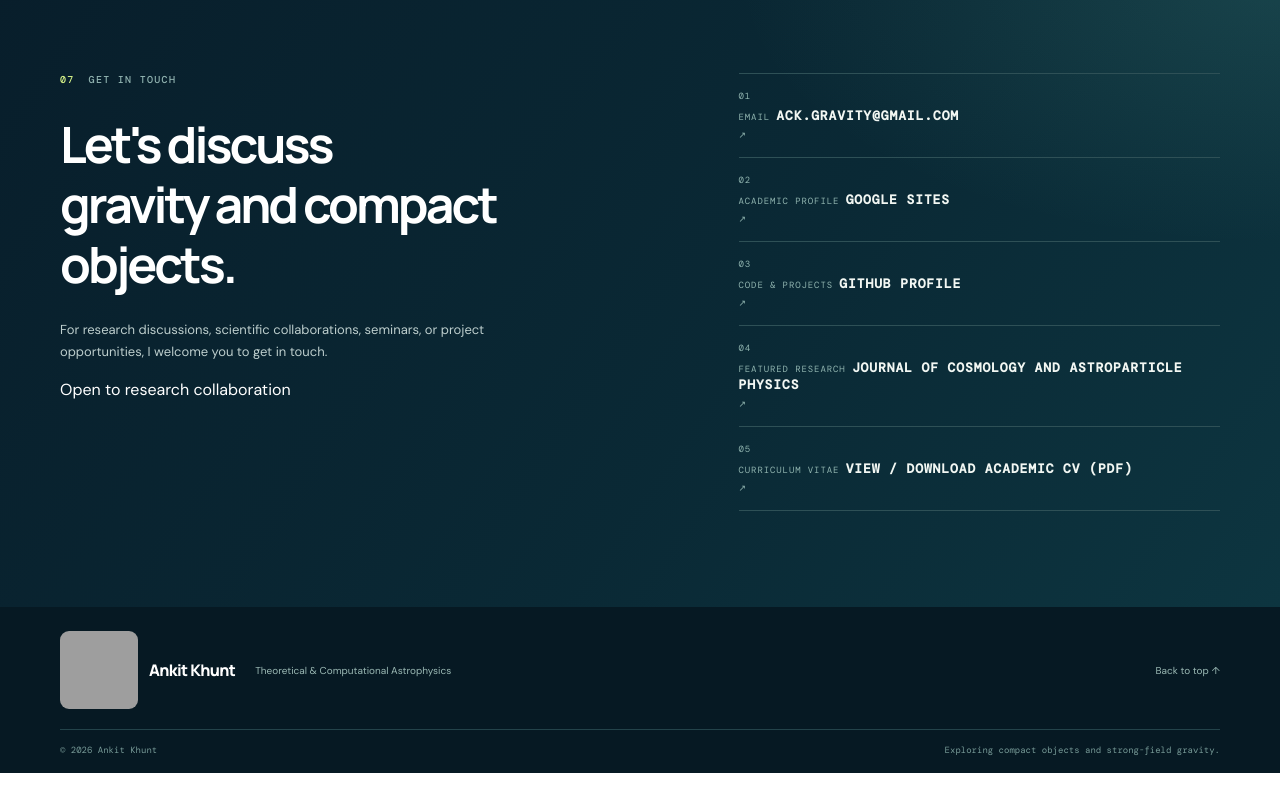
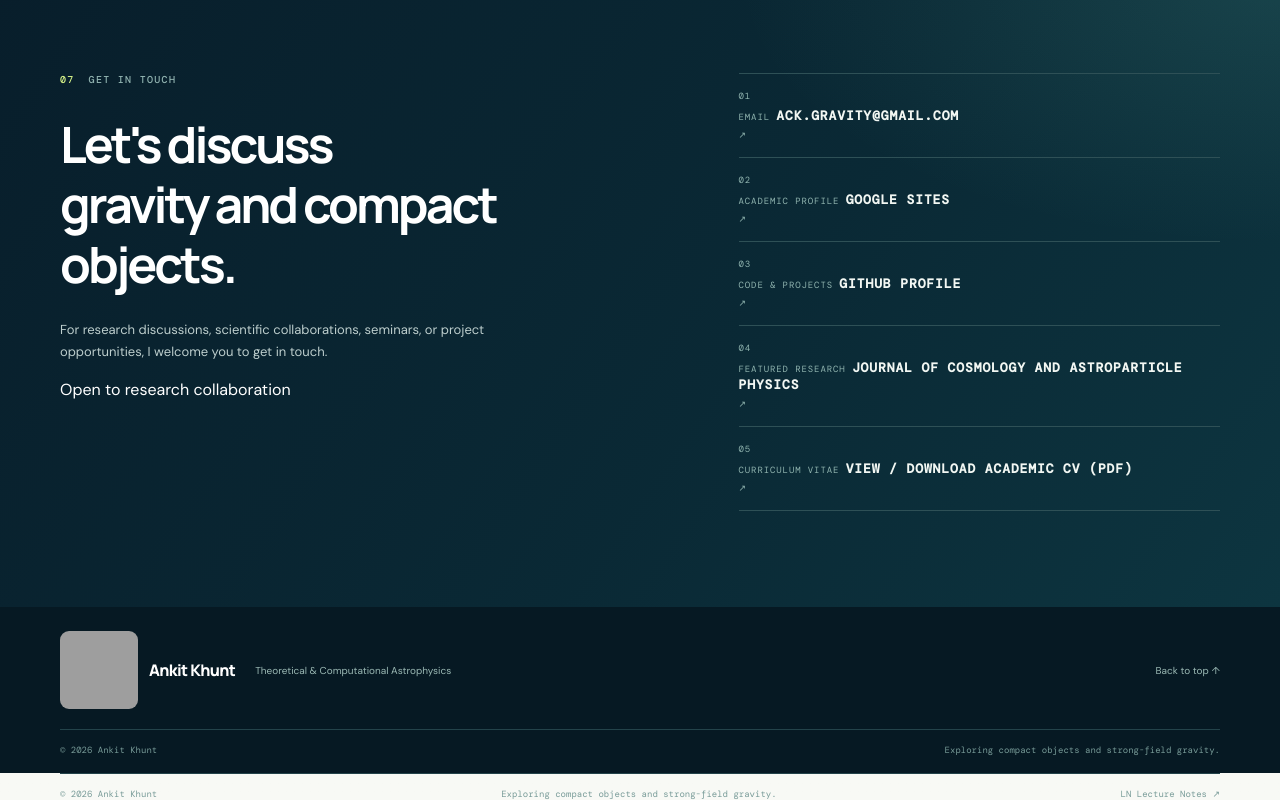
Before and after one commit to AnkitKhunt/ankitkhunt.github.io, a plain HTML site: page index.html in a window 1280 px wide. Shown: the part 6799-7599 px from the top of the page. Before the commit the page ends 7572 px from the top, so only its background shows below. Drawn offline with nearby package versions, Linux system fonts and the light colour scheme; grey boxes are pictures that could not be loaded.

Commit message:
Add footer section with copyright and resources
Added footer with copyright and lecture notes link.

```diff
--- a/index.html
+++ b/index.html
@@ -1327,3 +1327,20 @@
 
 </body>
 </html>
+
+
+
+<div class="wrap footer-bottom">
+  <span>© <span id="year">2026</span> Ankit Khunt</span>
+
+  <span>Exploring compact objects and strong-field gravity.</span>
+
+  <a class="lecture-notes-link"
+     href="https://drive.google.com/file/d/1oXWGRCwSnO8GUO9JJzYgCbPruJEI2I1d/view?usp=sharing"
+     target="_blank"
+     rel="noopener noreferrer"
+     aria-label="Open physics lecture notes">
+    <span class="ln-symbol">LN</span>
+    Lecture Notes <span class="ln-arrow">↗</span>
+  </a>
+</div>
```
